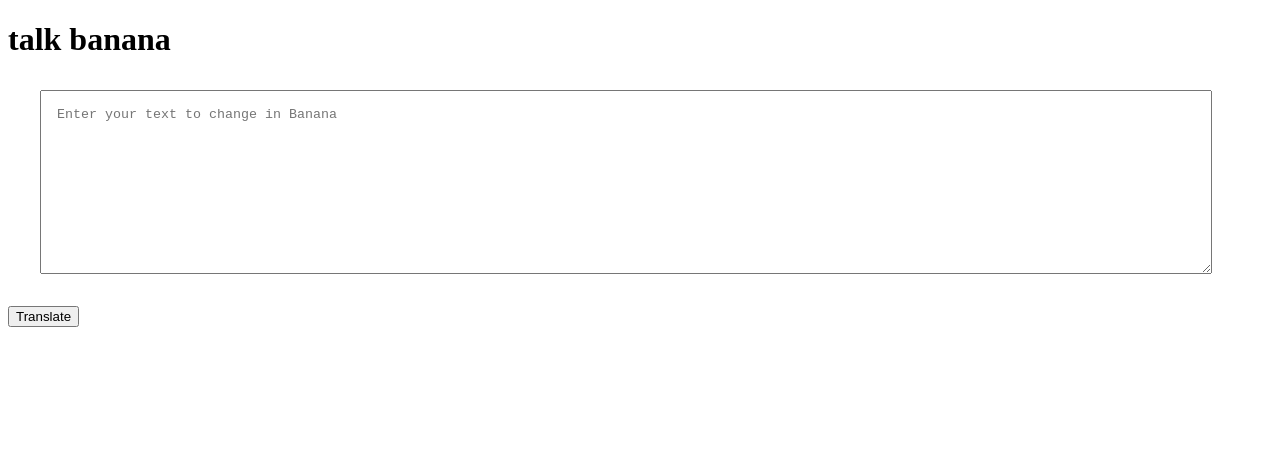
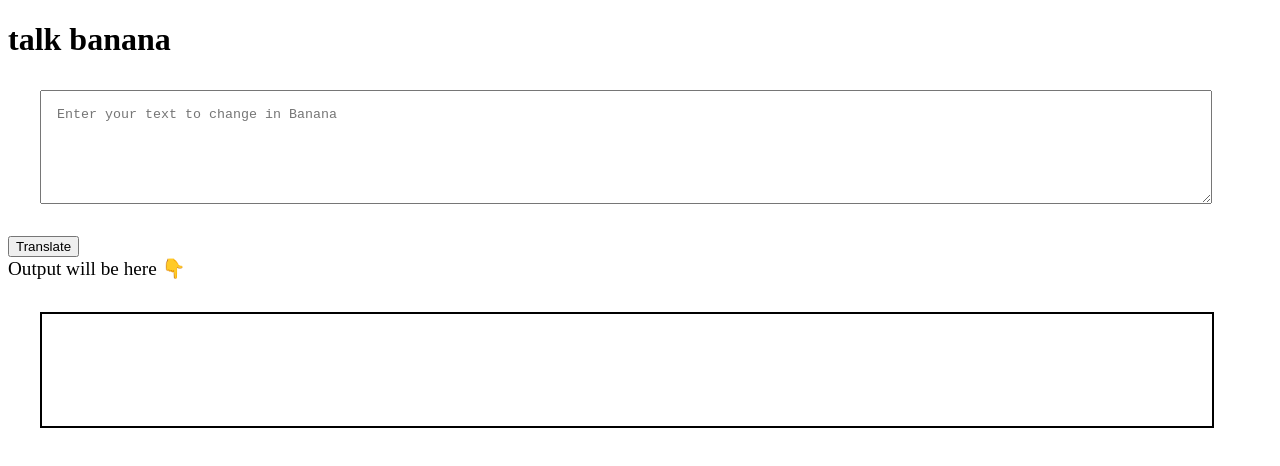
Before and after one commit to sourav-kumar4297/banana-speak, a plain HTML site: page index.html in a window 1280 px wide. Drawn offline with Linux system fonts and the light colour scheme.

Commit message:
input output process done

```diff
--- a/index.html
+++ b/index.html
@@ -11,13 +11,24 @@
             display: block;
             margin: 2rem;
             padding: 1rem;
+            height: 10vh;
+        }
+        #output{
+            border: 2px solid black;
+            padding: 1rem;
+            height: 10vh;
+            width: 90%;
+            margin: 2rem;
+
         }
     </style>
 </head>
 <body>
     <h1>talk banana</h1>
-    <textarea name="" id="txt-input" cols="30" rows="10" placeholder="Enter your text to change in Banana"></textarea>
+    <textarea name="" id="txt-input" cols="30"   placeholder="Enter your text to change in Banana"></textarea>
     <button id="btn-translate">Translate</button>
+    <div style="font-size: larger ;"> Output will be here 👇</div>
+   <div id="output"></div>
 
 
 
```
